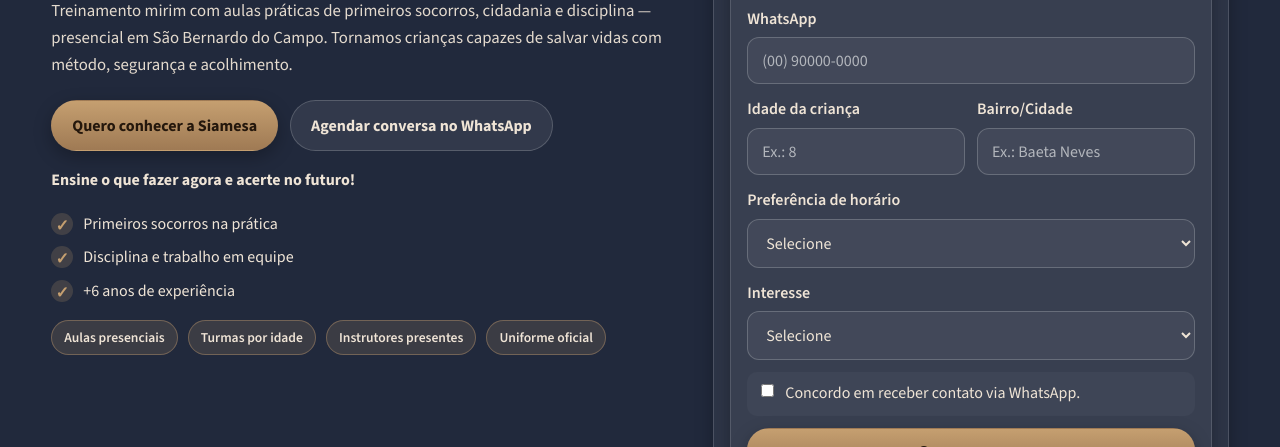
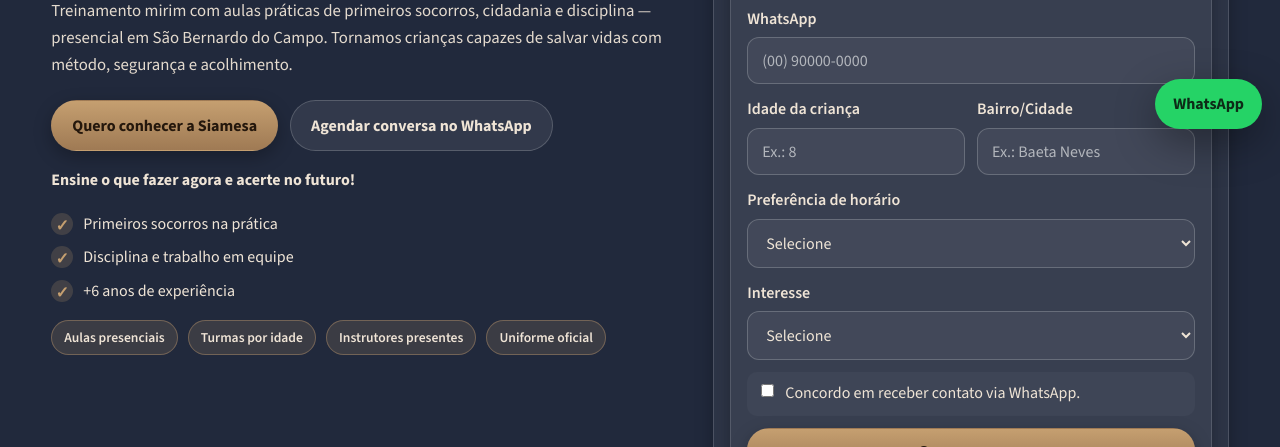
Before and after one commit to TiagoWFFrank/landing_page_siamesa, a website: page index.html in a window 1280 px wide. Shown: the part 653-1100 px from the top of the page. Drawn offline with nearby package versions, Linux system fonts and the light colour scheme; a web font is replaced by a local one.

Commit message:
Adicionado botão do whatsapp

```diff
--- a/index.html
+++ b/index.html
@@ -440,7 +440,7 @@
       color: #0d2b17;
       font-weight: 800;
       box-shadow: var(--shadow-1);
-      display: none;
+      display: inline-flex;
     }
 
     .muted { opacity: 0.85; }
@@ -546,7 +546,6 @@
       .stat-bar { grid-template-columns: repeat(2, 1fr); }
       .footer-grid { grid-template-columns: 1fr; }
       .form-row { grid-template-columns: 1fr; }
-      .whats-fab { display: inline-flex; }
       body::after {
         position: absolute;
         background-size: 320px;
@@ -1208,7 +1207,7 @@
   <a class="whats-fab" data-whatsapp data-message="Olá! Quero informações e vagas para o Bombeiro Mirim (idade do meu filho: __)." href="#">WhatsApp</a>
 
   <script>
-    const WHATSAPP_NUMBER = "5500000000000"; // TODO: substitua pelo número oficial com DDI/DDD
+    const WHATSAPP_NUMBER = "5511963998061";
     const DEFAULT_MESSAGE = "Olá! Quero informações e vagas para o Bombeiro Mirim (idade do meu filho: __).";
     const headerEl = document.querySelector("header");
     const menuToggle = document.getElementById("menuToggle");
@@ -1272,6 +1271,11 @@
       document.querySelectorAll("[data-whatsapp]").forEach((link) => {
         const msg = link.getAttribute("data-message") || DEFAULT_MESSAGE;
         link.setAttribute("href", buildWhatsAppUrl(msg));
+        link.setAttribute("target", "_blank");
+        link.setAttribute("rel", "noopener");
+      });
+      document.querySelectorAll("[data-whatsapp-dynamic]").forEach((link) => {
+        link.setAttribute("href", buildWhatsAppUrl(DEFAULT_MESSAGE));
         link.setAttribute("target", "_blank");
         link.setAttribute("rel", "noopener");
       });
@@ -1350,7 +1354,7 @@
       headerResizeObserver.observe(headerEl);
     }
 
-    document.querySelectorAll("[data-whatsapp]").forEach((link) => {
+    document.querySelectorAll("[data-whatsapp], [data-whatsapp-dynamic]").forEach((link) => {
       link.addEventListener("click", () => {
         if (window.fbq) {
           window.fbq("track", "Contact");
```
